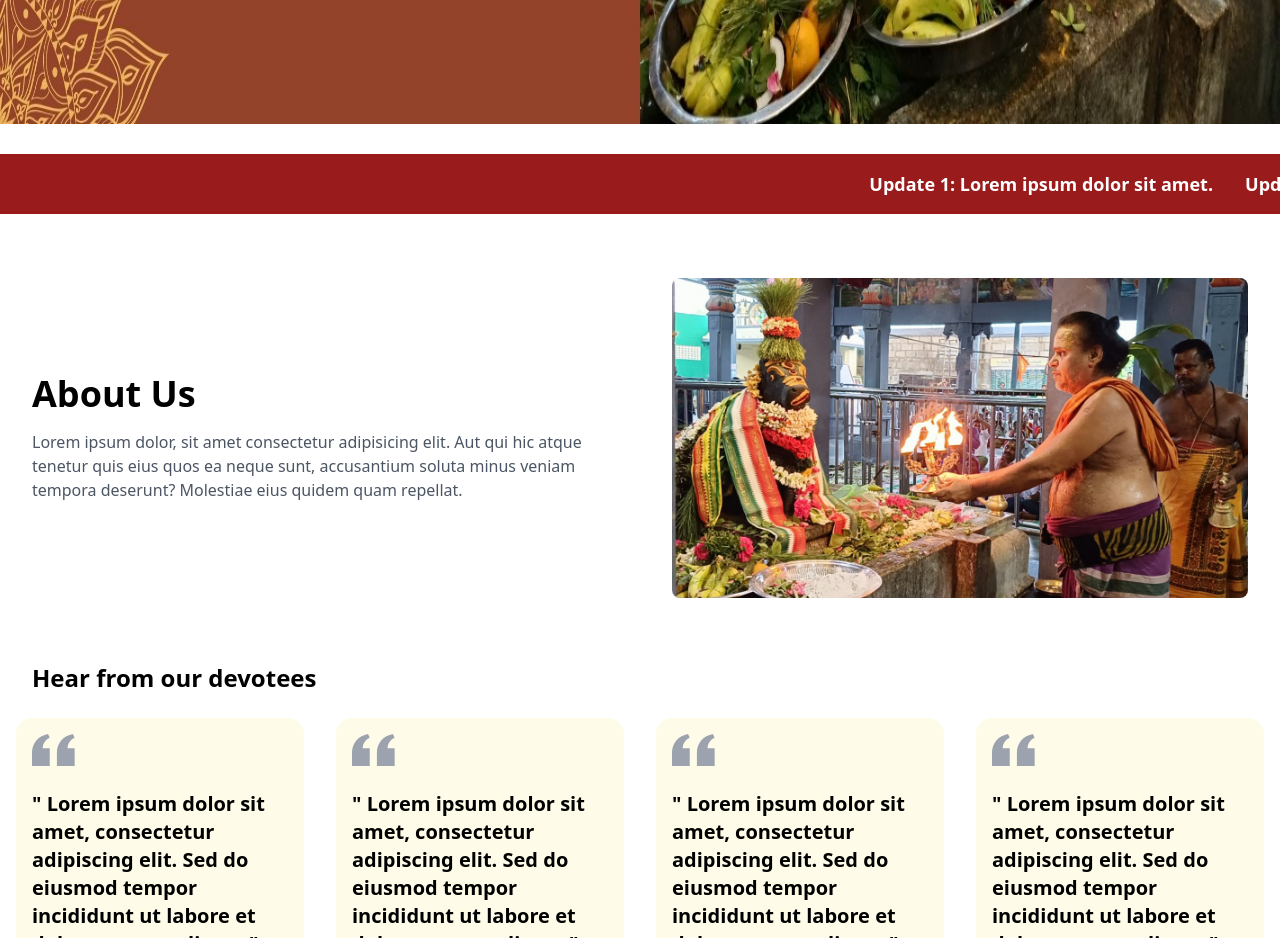
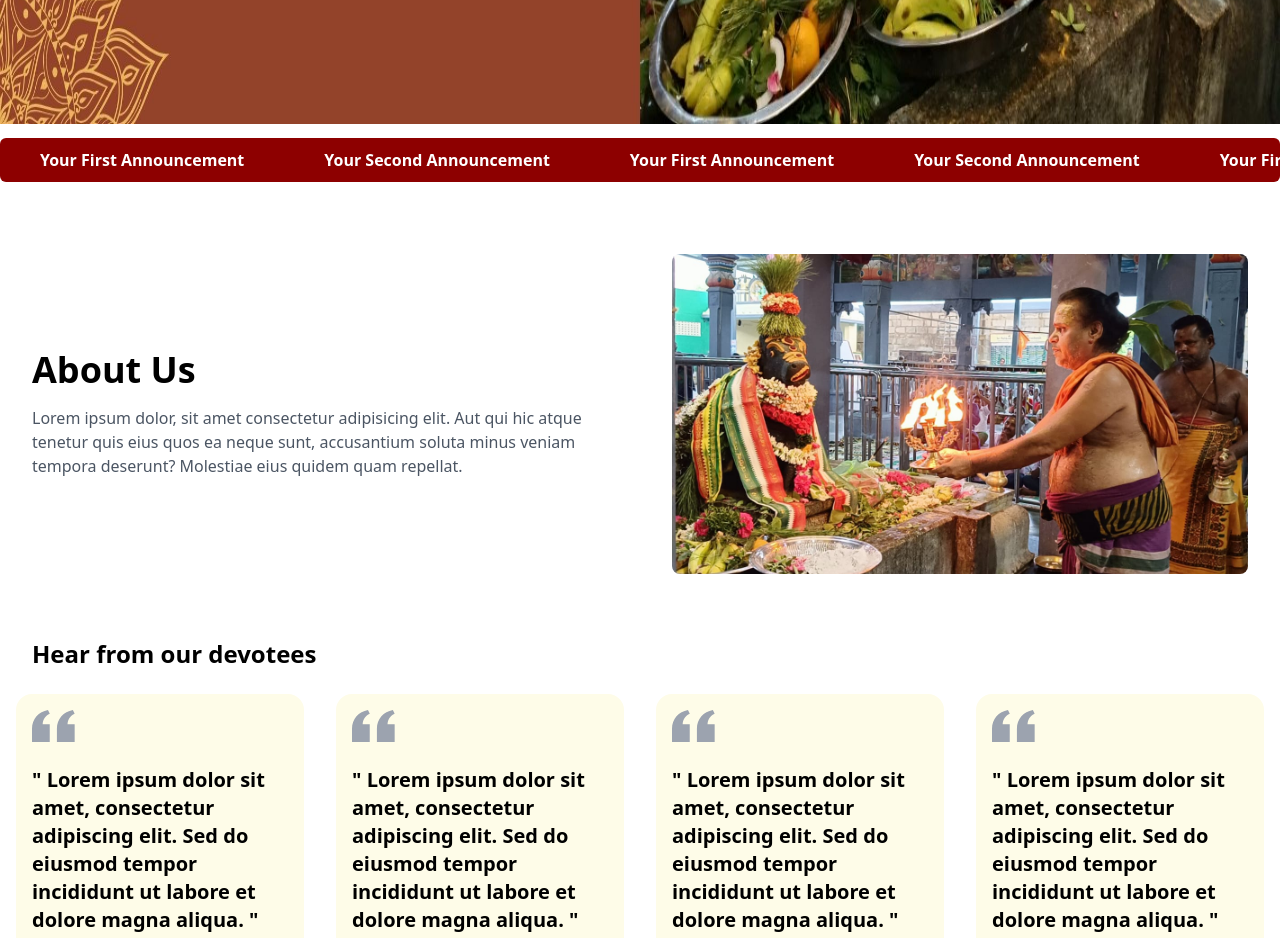
Before and after one commit to vishnu-damuluri/devastanam, a website: page src/index.html in a window 1280 px wide. Shown: the part 940-1878 px from the top of the page. Drawn offline with Linux system fonts and the light colour scheme; grey boxes are pictures that could not be loaded.

Commit message:
text scroll

```diff
--- a/src/index.html
+++ b/src/index.html
@@ -4,6 +4,7 @@
   <meta charset="UTF-8">
   <meta name="viewport" content="width=device-width, initial-scale=1.0">
   <link href="./output.css" rel="stylesheet">
+  <link href="./style.css" rel="stylesheet">
 </head>
 <body class="bg-white">
         <header class="bg-white  top-0 w-full z-50">
@@ -164,41 +165,23 @@
               </div>
             </section>
 
-<style>
-  .scrolling-text {
-      display: flex;
-      white-space: nowrap;
-      animation: scroll-left 30s linear infinite;
-  }
-
-  @keyframes scroll-left {
-      0% {
-          transform: translateX(100%);
-      }
-      100% {
-          transform: translateX(-100%);
-      }
-  }
-
-  /* Adjust speed for mobile devices */
-  @media (max-width: 600px) {
-      .scrolling-text {
-          animation-duration: 10s; /* Faster speed for mobile */
-      }
-  }
-</style>
 
 
-<div class="bg-gray-100 flex mt-6">
-<div class="w-full overflow-hidden whitespace-nowrap bg-red-800 py-4 ">
-  <div class="scrolling-text text-white text-lg font-bold">
-      <span class="mx-4">Update 1: Lorem ipsum dolor sit amet.</span>
-      <span class="mx-4">Update 2: Consectetur adipiscing elit.</span>
-      <span class="mx-4">Update 3: Sed do eiusmod tempor incididunt.</span>
-      <span class="mx-4">Update 4: Ut labore et dolore magna aliqua.</span>
-      <span class="mx-4">Update 5: Ut enim ad minim veniam.</span>
+
+<div class="scrolling-text-container my-2">
+  <div class="scrolling-text-inner" style="--marquee-speed: 20s; --direction:scroll-left" role="marquee">
+      <div class="scrolling-text text-white">
+          <div class="scrolling-text-item">Your First Announcement</div>
+          <div class="scrolling-text-item">Your Second Announcement</div>
+          <div class="scrolling-text-item">Your First Announcement</div>
+          <div class="scrolling-text-item">Your Second Announcement</div>
+          <div class="scrolling-text-item">Your First Announcement</div>
+          <div class="scrolling-text-item">Your Second Announcement</div>
+          <div class="scrolling-text-item">Your First Announcement</div>
+          <div class="scrolling-text-item">Your Second Announcement</div>
+          <!-- Add More Items Here -->
+      </div>
   </div>
-</div>
 </div>
 <!--
   Heads up! 👋
--- /dev/null
+++ b/src/style.css
@@ -0,0 +1,55 @@
+/* Container styles */
+.scrolling-text-container {
+        background-color: #8d0000;
+        border-radius: 6px;
+        overflow: hidden;
+    }
+
+    /* Inner container styles */
+    .scrolling-text-inner {
+        display: flex;
+        white-space: nowrap;
+        font-size: 16px;
+        font-weight: 600;
+        padding: 10px 0;
+    }
+
+    /* Text styles */
+    .scrolling-text {
+        display: flex;
+    }
+
+    .scrolling-text-item {
+        padding: 0 40px;
+    }
+
+    /* Apply the animation to the text items */
+    .scrolling-text-inner>div {
+        animation: var(--direction) var(--marquee-speed) linear infinite;
+    }
+
+    /* Pause the animation when a user hovers over it */
+    .scrolling-text-container:hover .scrolling-text-inner>div {
+        animation-play-state: paused;
+    }
+
+    /* Setting the Animation using Keyframes */
+    @keyframes scroll-left {
+        0% {
+            transform: translateX(0%);
+        }
+
+        100% {
+            transform: translateX(-100%);
+        }
+    }
+
+    @keyframes scroll-right {
+        0% {
+            transform: translateX(-100%);
+        }
+
+        100% {
+            transform: translateX(0%);
+        }
+    }
```
